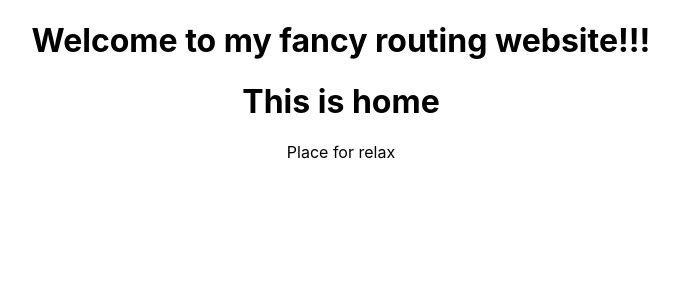
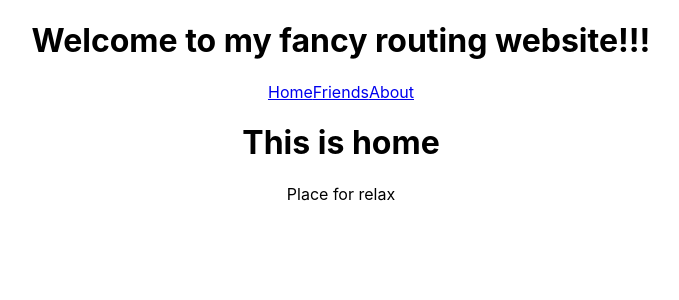
Before and after one commit to Mofazzal-145/react-router, a React (Create React App) app: page / in a window 1280 px wide. Shown: the top 300 px of the page, without its empty margins (299-978 px from the left). Built offline with nearby package versions, Linux system fonts and the light colour scheme.

Commit message:
Header part added

```diff
--- a/src/App.js
+++ b/src/App.js
@@ -2,6 +2,7 @@
 import './App.css';
 import About from './components/About/About';
 import Friends from './components/Friends/Friends';
+import Header from './components/Header/Header';
 import Home from './components/Home/Home';
 import NotFound from './components/NotFound/NotFound';
 
@@ -9,7 +10,7 @@
 function App() {
   return (
     <div className="App">
-      <h1>Welcome to my fancy routing website!!!</h1>
+      <Header></Header>
       <Routes>
         <Route path='/' element={<Home></Home>}></Route>
         <Route path='/friends' element={<Friends></Friends>}></Route>
--- /dev/null
+++ b/src/components/Header/Header.js
@@ -0,0 +1,17 @@
+import React from 'react';
+import { Link } from 'react-router-dom';
+
+const Header = () => {
+    return (
+        <div>
+            <h1>Welcome to my fancy routing website!!!</h1>
+            <nav>
+                <Link to="/">Home</Link>
+                <Link to="/friends">Friends</Link>
+                <Link to="/about">About</Link>
+            </nav>
+        </div>
+    );
+};
+
+export default Header;
```
